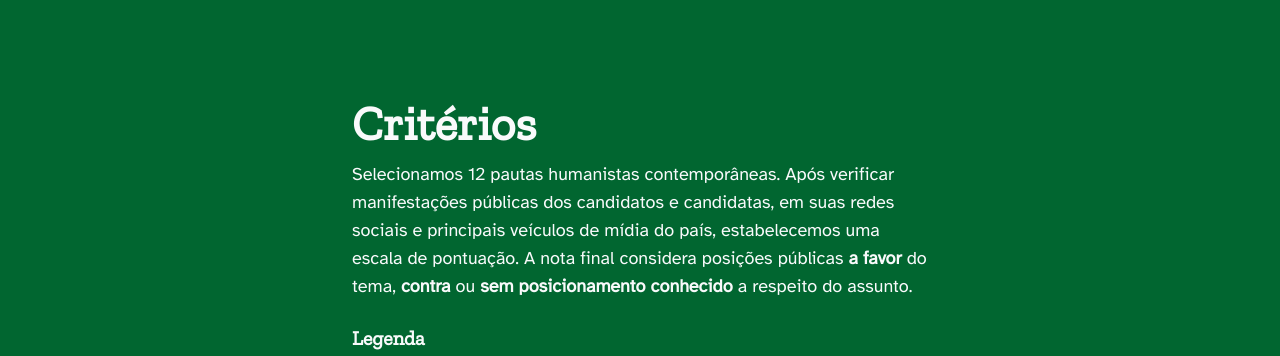
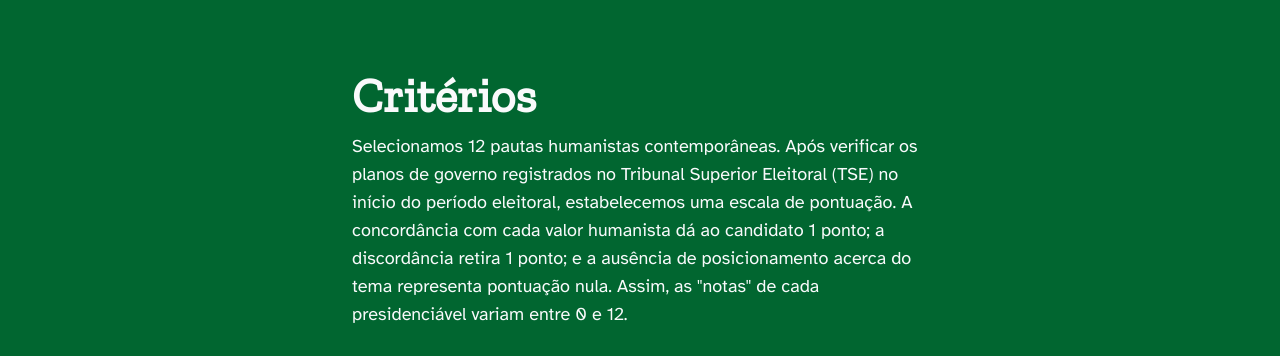
Before and after one commit to NehGuk/humanist-ranking-2026, a React (Vite) app: page / in a window 1280 px wide. Shown: the part 1700-2056 px from the top of the page. Built offline with nearby package versions, Linux system fonts and the light colour scheme; no server answers; the database is empty; a web font is replaced by a local one.

Commit message:
Updates text content on Criteria

```diff
--- a/src/components/Criteria/Criteria.tsx
+++ b/src/components/Criteria/Criteria.tsx
@@ -6,9 +6,10 @@ export default function Criteria() {
       <div className="mx-auto w-full max-w-xl">
         <h3 className="mt-6 text-gray-50">Critérios</h3>
         <p className="max-w-prose md:text-lg">
-          Selecionamos 12 pautas humanistas contemporâneas. Após verificar manifestações públicas dos candidatos e candidatas, em suas redes
-          sociais e principais veículos de mídia do país, estabelecemos uma escala de pontuação. A nota final considera posições públicas{" "}
-          <strong>a favor</strong> do tema, <strong>contra</strong> ou <strong>sem posicionamento conhecido</strong> a respeito do assunto.
+          Selecionamos 12 pautas humanistas contemporâneas. Após verificar os planos de governo registrados no Tribunal Superior Eleitoral
+          (TSE) no início do período eleitoral, estabelecemos uma escala de pontuação. A concordância com cada valor humanista dá ao
+          candidato 1 ponto; a discordância retira 1 ponto; e a ausência de posicionamento acerca do tema representa pontuação nula. Assim,
+          as "notas" de cada presidenciável variam entre 0 e 12.
         </p>
         <div className="mt-6">
           <h4 className="mb-4 text-lg text-gray-50 md:text-xl">Legenda</h4>
```
